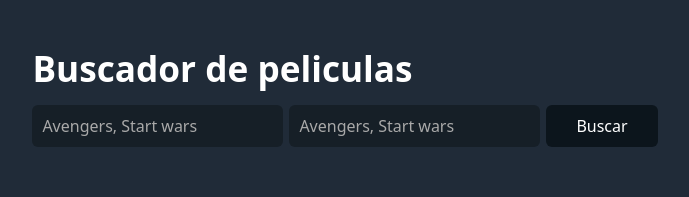
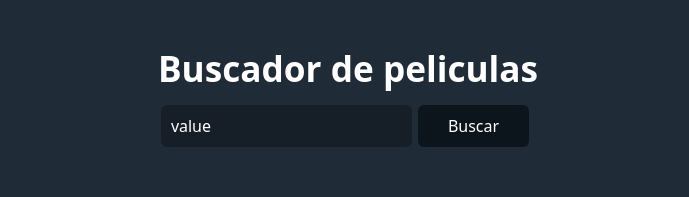
Before and after one commit to angels36b/Buscador-Pelicula, a React (Vite) app: page / in a window 1280 px wide. Shown: the top 197 px of the page, without its empty margins (292-981 px from the left). Built offline with nearby package versions, Linux system fonts and the light colour scheme.

Commit message:
control de digitalizacion en el formulario handleChange

```diff
--- a/src/App.jsx
+++ b/src/App.jsx
@@ -1,22 +1,24 @@
-
 import './App.css'
-
+import { useState } from 'react'
 import { useMovies } from './hook/useMovies'
 import { Movies } from './components/Movies.jsx'
-
 
 function App() {
 
 const { movies } = useMovies()
+const [query, setQuery] = useState('')
 
 
 const handleSubmit = (event) => {
   event.preventDefault()
-  const fields = Object.fromEntries(new window.FormData(event.target))
-  console.log(fields)
+  console.log({ query })
 }
+
+const handleChange = (event)=>{
+  setQuery(event.target.value)
+}
+
 // const hasMovies = movies?.length > 0
-
 // receives and decides the transformation of the data of the API.
 
   return (
@@ -24,9 +26,7 @@
       <header>
         <h1> Buscador de peliculas</h1>
         <form className='form' onSubmit={handleSubmit}>
-
-          <input name='query' placeholder='Avengers, Start wars' />
-          <input name='campo' placeholder='Avengers, Start wars' />
+          <input onChange={handleChange} value='value' name='query' placeholder='Avengers, Start wars' />
           <button type='submit'>Buscar</button>
         </form>
       </header>
```
